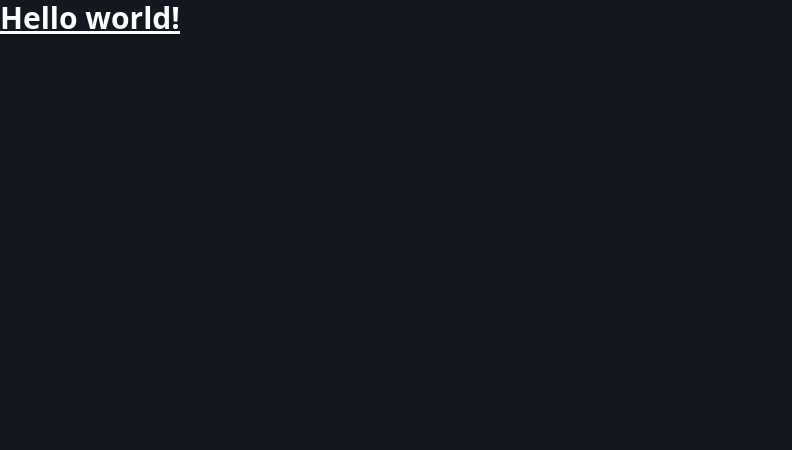
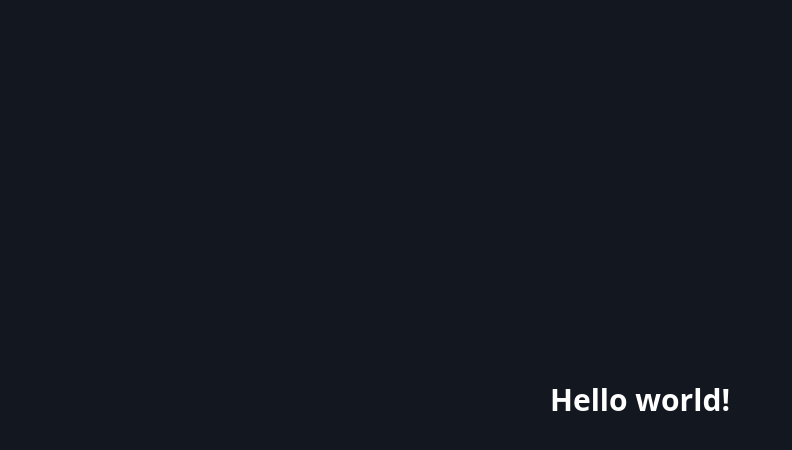
Before and after one commit to chrisreylo73/EMPLOYEE-MANAGEMENT-SYSTEM, a React (Create React App) app in the folder react-frontend/: page / in a window 1280 px wide. Shown: the top 450 px of the page, without its empty margins (0-792 px from the left). Built offline with nearby package versions, Linux system fonts and the light colour scheme.

Commit message:
Removed useless stuff

```diff
--- a/react-frontend/src/App.css
+++ /dev/null
@@ -1,4 +0,0 @@
-body{
-  background-color:  #131720;
-  color: white;
-}
--- a/react-frontend/src/App.js
+++ b/react-frontend/src/App.js
@@ -1,11 +1,12 @@
-import logo from './logo.svg';
-import './App.css';
+
 
 function App() {
   return (
-    <h1 className="text-3xl font-bold underline">
+    <div className="flex justify-center items-center h-screen ">
+    <h1 className="text-3xl font-bold flex">
       Hello world!
-    </h1>
+      </h1>
+    </div>
   );
 }
 
--- /dev/null
+++ b/react-frontend/src/components/ListEmployeesComponent.jsx
@@ -0,0 +1,11 @@
+import React from 'react'
+
+const ListEmployeesComponent = () => {
+  return (
+    <div>
+      <h2>EMPLOYEES LIST</h2>
+    </div>
+  )
+}
+
+export default ListEmployeesComponent
--- a/react-frontend/src/index.css
+++ b/react-frontend/src/index.css
@@ -2,16 +2,12 @@
 @tailwind components;
 @tailwind utilities;
 
-/* body {
-  margin: 0;
-  font-family: -apple-system, BlinkMacSystemFont, 'Segoe UI', 'Roboto', 'Oxygen',
-    'Ubuntu', 'Cantarell', 'Fira Sans', 'Droid Sans', 'Helvetica Neue',
-    sans-serif;
-  -webkit-font-smoothing: antialiased;
-  -moz-osx-font-smoothing: grayscale;
+body {
+  background-color:  #131720;
+  color: white;
 }
 
 code {
   font-family: source-code-pro, Menlo, Monaco, Consolas, 'Courier New',
     monospace;
-} */
+}
```
Also changed, not shown: react-frontend/src/logo.svg (deleted).
